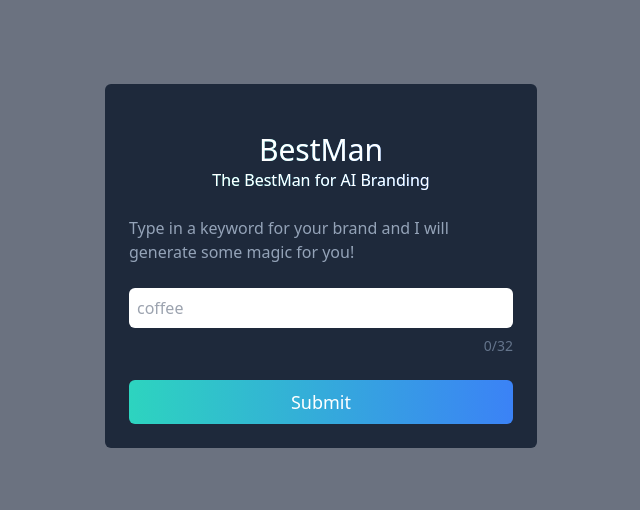
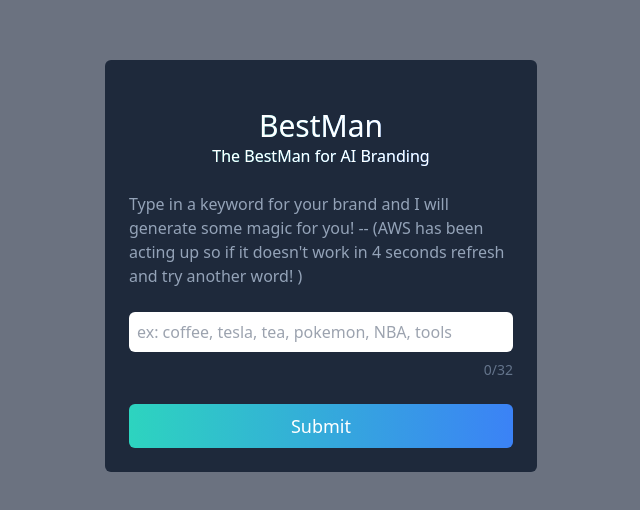
Before and after one commit to Maverick-Shreeve/bestman, a Next.js app in the folder bestman-site/: page / in a window 1280 px wide. Shown: the part 134-644 px from the top of the page, without its empty margins (319-959 px from the left). Built offline with nearby package versions, Linux system fonts and the light colour scheme.

Commit message:
added some infomration to the website

```diff
--- a/bestman-site/components/form.tsx
+++ b/bestman-site/components/form.tsx
@@ -25,7 +25,8 @@
       <>
         <div className="mb-6 text-slate-400">
           <p>
-            Type in a keyword for your brand and I will generate some magic for you!
+            Type in a keyword for your brand and I will generate some magic for you! --
+              (AWS has been acting up so if it doesn't work in 4 seconds refresh and try another word! )
           </p>
         </div>
 
@@ -33,7 +34,7 @@
           className="p-2 w-full rounded-md focus:outline-teal-400 focus:outline text-slate-700"
           type="text"
 
-          placeholder="coffee"
+          placeholder="ex: coffee, tesla, tea, pokemon, NBA, tools"
 
           value={props.prompt}
           onChange={(e) => updatePromptValue(e.currentTarget.value)}
```
